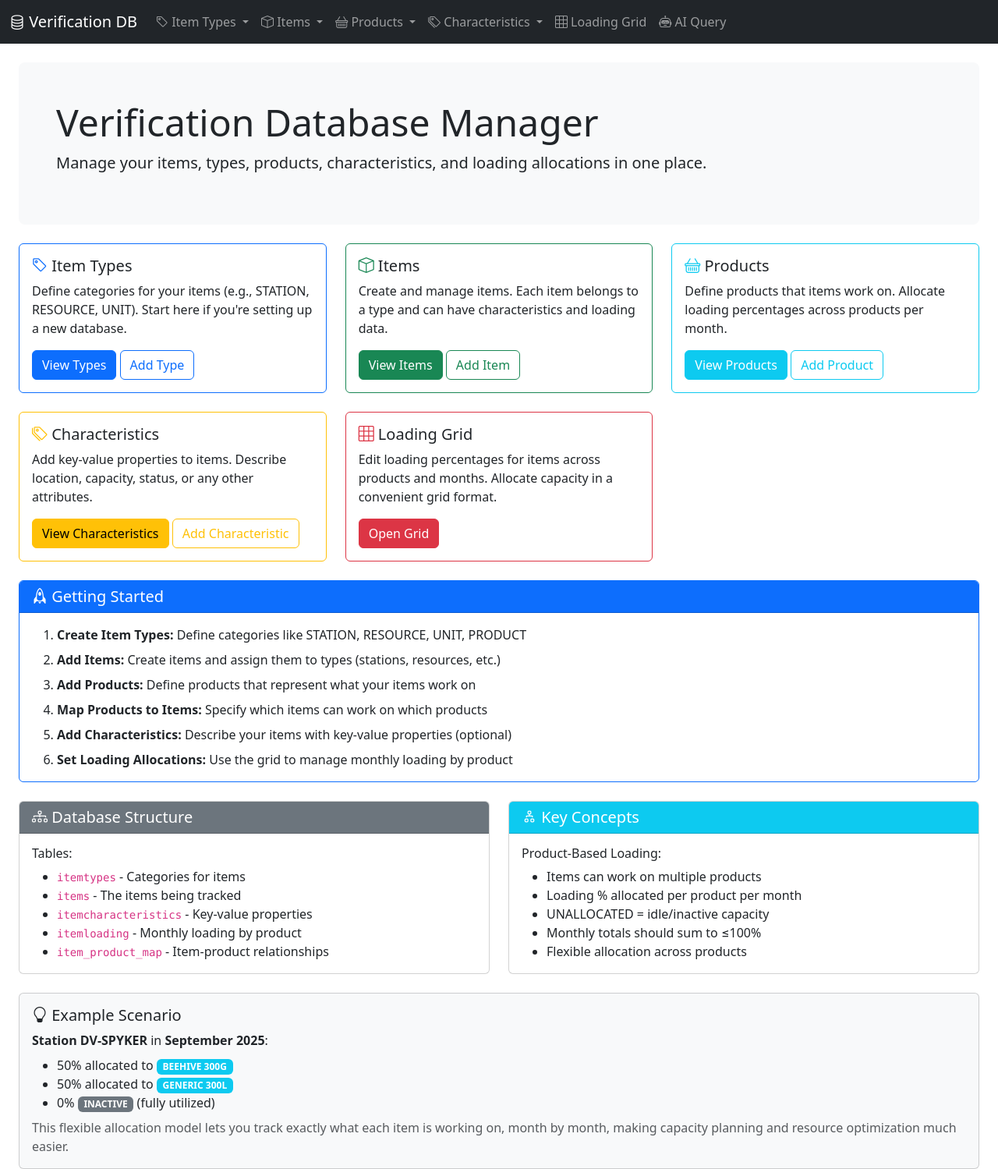
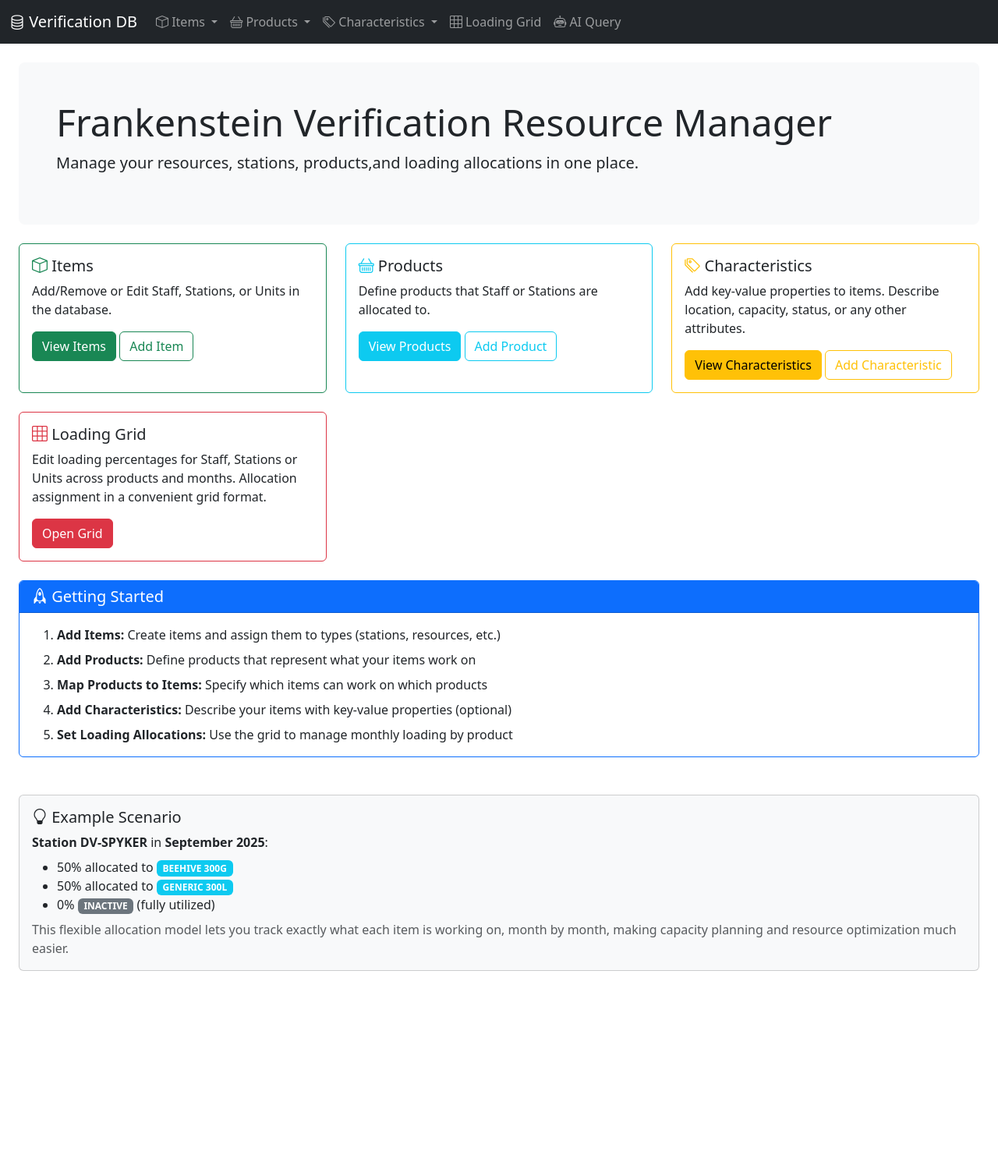
Before and after one commit to johnnyfive-is-alive/Fluid, a Flask app: page / in a window 1280 px wide. Shown: the whole page at 78% size. After the commit the page ends 1245 px from the top, so only its background shows below. Run offline with Flask 3, Linux system fonts and the light colour scheme.

Commit message:
Greg-commit 2025-10-22-7:56:07.28-_

```diff
--- a/src/templates/base.html
+++ b/src/templates/base.html
@@ -20,16 +20,7 @@
 </button>
 <div class="collapse navbar-collapse" id="navbarNav">
 <ul class="navbar-nav">
-<!-- Item Types dropdown -->
-<li class="nav-item dropdown">
-<a class="nav-link dropdown-toggle" href="#" role="button" data-bs-toggle="dropdown">
-    <i class="bi bi-tag"></i> Item Types
-</a>
-<ul class="dropdown-menu">
-<li><a class="dropdown-item" href="{{ url_for('itemtypes.list_types') }}">View All</a></li>
-<li><a class="dropdown-item" href="{{ url_for('itemtypes.add_form') }}">Add New</a></li>
-</ul>
-</li>
+
 
 <!-- Items dropdown -->
 <li class="nav-item dropdown">
--- a/src/templates/home.html
+++ b/src/templates/home.html
@@ -2,34 +2,15 @@
 {% block content %}
 <!-- Welcome header -->
 <div class="p-5 bg-light rounded-3 mb-4">
-<h1 class="display-5">Verification Database Manager</h1>
+<h1 class="display-5">Frankenstein Verification Resource Manager</h1>
 <p class="lead">
-Manage your items, types, products, characteristics, and loading allocations in one place.
+Manage your resources, stations, products,and loading allocations in one place.
 </p>
 </div>
 
 <!-- Quick navigation cards -->
 <div class="row g-4">
-<!-- Item Types card -->
-<div class="col-md-6 col-lg-4">
-<div class="card h-100 border-primary">
-<div class="card-body">
-<h5 class="card-title">
-    <i class="bi bi-tag text-primary"></i> Item Types
-</h5>
-<p class="card-text">
-Define categories for your items (e.g., STATION, RESOURCE, UNIT).
-Start here if you're setting up a new database.
-</p>
-<a href="{{ url_for('itemtypes.list_types') }}" class="btn btn-primary">
-View Types
-</a>
-<a href="{{ url_for('itemtypes.add_form') }}" class="btn btn-outline-primary">
-Add Type
-</a>
-</div>
-</div>
-</div>
+
 
 <!-- Items card -->
 <div class="col-md-6 col-lg-4">
@@ -39,8 +20,7 @@ Add Type
     <i class="bi bi-box text-success"></i> Items
 </h5>
 <p class="card-text">
-Create and manage items. Each item belongs to a type and can have
-characteristics and loading data.
+Add/Remove or Edit Staff, Stations, or Units in the database.
 </p>
 <a href="{{ url_for('items.list_items') }}" class="btn btn-success">
 View Items
@@ -60,8 +40,7 @@ Add Item
     <i class="bi bi-basket text-info"></i> Products
 </h5>
 <p class="card-text">
-Define products that items work on. Allocate loading percentages
-across products per month.
+Define products that Staff or Stations are allocated to.
 </p>
 <a href="{{ url_for('products.list_products') }}" class="btn btn-info text-white">
 View Products
@@ -102,8 +81,8 @@ Add Characteristic
     <i class="bi bi-grid-3x3 text-danger"></i> Loading Grid
 </h5>
 <p class="card-text">
-Edit loading percentages for items across products and months.
-Allocate capacity in a convenient grid format.
+Edit loading percentages for Staff, Stations or Units across products and months.
+Allocation assignment in a convenient grid format.
 </p>
 <a href="{{ url_for('loading.grid_selector') }}" class="btn btn-danger">
 Open Grid
@@ -122,9 +101,6 @@ Open Grid
 </div>
 <div class="card-body">
 <ol class="mb-0">
-<li class="mb-2">
-<strong>Create Item Types:</strong> Define categories like STATION, RESOURCE, UNIT, PRODUCT
-</li>
 <li class="mb-2">
 <strong>Add Items:</strong> Create items and assign them to types (stations, resources, etc.)
 </li>
@@ -147,43 +123,11 @@ Open Grid
 <!-- Database structure info -->
 <div class="row mt-4">
 <div class="col-md-6">
-<div class="card h-100">
-<div class="card-header bg-secondary text-white">
-<h5 class="mb-0">
-    <i class="bi bi-diagram-3"></i> Database Structure
-</h5>
-</div>
-<div class="card-body">
-<h6>Tables:</h6>
-<ul class="mb-0">
-<li><code>itemtypes</code> - Categories for items</li>
-<li><code>items</code> - The items being tracked</li>
-<li><code>itemcharacteristics</code> - Key-value properties</li>
-<li><code>itemloading</code> - Monthly loading by product</li>
-<li><code>item_product_map</code> - Item-product relationships</li>
-</ul>
-</div>
-</div>
+
 </div>
 
 <div class="col-md-6">
-<div class="card h-100">
-<div class="card-header bg-info text-white">
-<h5 class="mb-0">
-    <i class="bi bi-diagram-2"></i> Key Concepts
-</h5>
-</div>
-<div class="card-body">
-<h6>Product-Based Loading:</h6>
-<ul class="mb-0">
-<li>Items can work on multiple products</li>
-<li>Loading % allocated per product per month</li>
-<li>UNALLOCATED = idle/inactive capacity</li>
-<li>Monthly totals should sum to ≤100%</li>
-<li>Flexible allocation across products</li>
-</ul>
-</div>
-</div>
+
 </div>
 </div>
 
```
